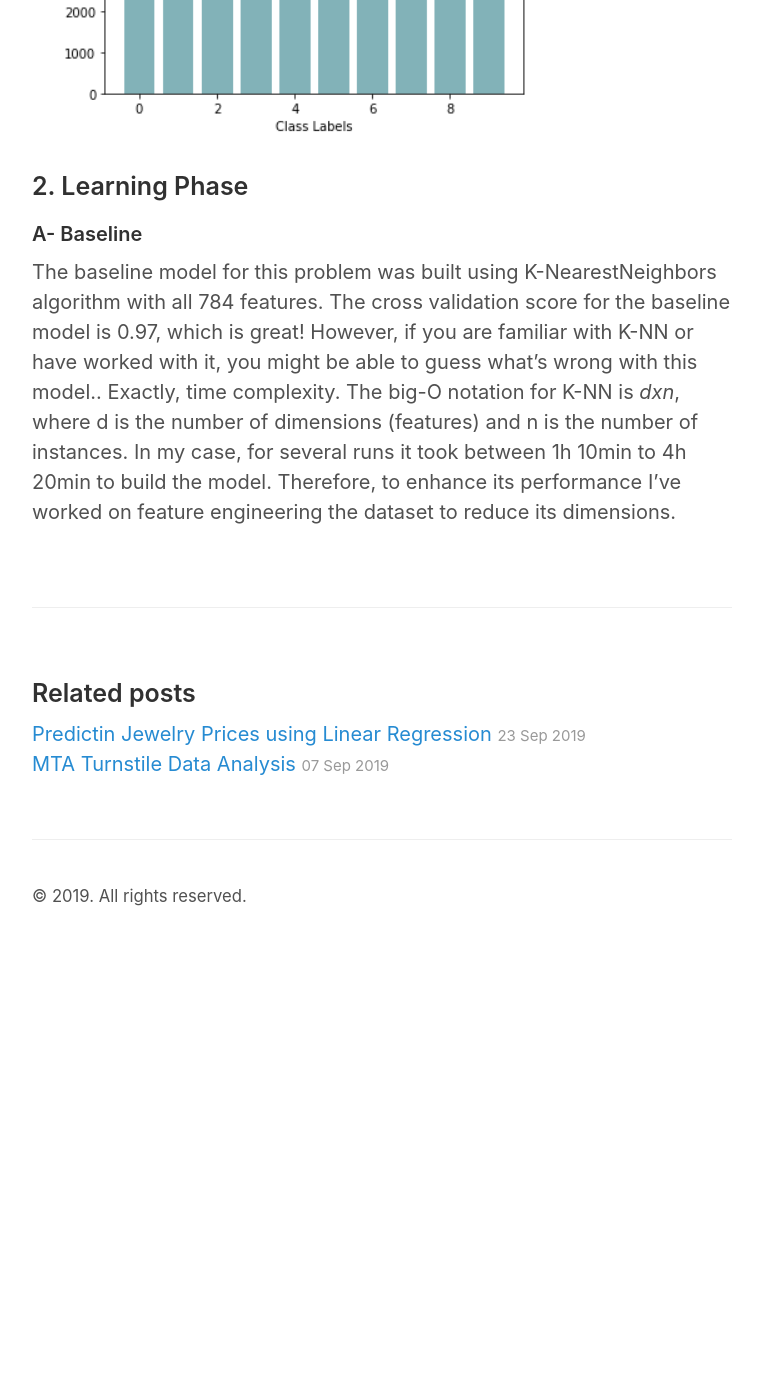
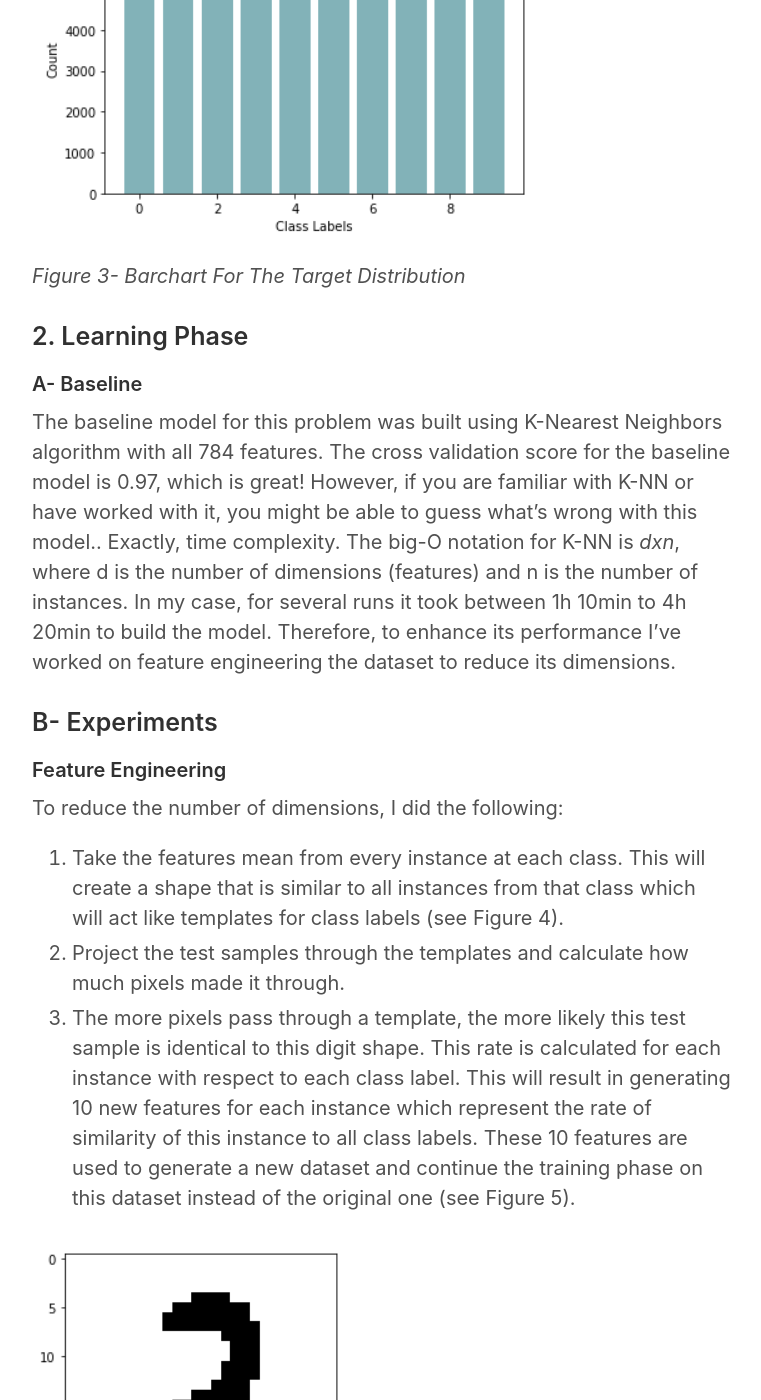
Before and after one commit to reemalmuqbil/reemalmuqbil.github.io, a Jekyll site: the page built from _posts/2019-10-12-Digits-Recognition-Using-KNN-Machine-Learning-Algorithm.md, in a window 1280 px wide and 1400 px high, scrolled down 2108 px. Shown: the whole window, without its empty margins (258-1019 px from the left). Built offline with Jekyll 4.4.1, drawn with Linux system fonts in a browser that asks for light colours; before the commit the page ends 3058 px from its top, so only the background shows below that; some of the changed text lies outside the part shown.

Commit message:
added feature engineering for digits recognition

```diff
--- a/_posts/2019-10-12-Digits-Recognition-Using-KNN-Machine-Learning-Algorithm.md
+++ b/_posts/2019-10-12-Digits-Recognition-Using-KNN-Machine-Learning-Algorithm.md
@@ -13,13 +13,30 @@
 This article is going to use a popular open source dataset called [MNIST original](https://www.kaggle.com/avnishnish/mnist-original). It is a dataset consisting of 70,000 images of handwritten digits. The features are the pixels of the image which are 784 pixels and a class label which is the digit value.
 This is what the dataset looks like:
 ![dataset-sample]({{site.url}}/images/digits-recognition/dataset-sample.png)
+*Figure 1- Sample From Dataset*
 
 Let's take a look at what the features represent after reshaping the 784 features set (pixels) into a square matrix of size 28x28 and plot each pixel color value.
 ![sample-point]({{site.url}}/images/digits-recognition/sample-point.png)
+*Figure 2- Features Representation For a Single Data Point*
 
 And the barchart below represents the classes distribution for this dataset, this shows that we don't have to worry about class imbalance issues because the dataset is fairly balanced.
 ![target-dist]({{site.url}}/images/digits-recognition/target-distribution.png)
+*Figure 3- Barchart For The Target Distribution*
 
 ### 2. Learning Phase
 #### A- Baseline
-The baseline model for this problem was built using K-NearestNeighbors algorithm with all 784 features. The cross validation score for the baseline model is 0.97, which is great! However, if you are familiar with K-NN or have worked with it, you might be able to guess what's wrong with this model.. Exactly, time complexity. The big-O notation for K-NN is _dxn_, where d is the number of dimensions (features) and n is the number of instances. In my case, for several runs it took between 1h 10min to 4h 20min to build the model. Therefore, to enhance its performance I've worked on feature engineering the dataset to reduce its dimensions.
+The baseline model for this problem was built using K-Nearest Neighbors algorithm with all 784 features. The cross validation score for the baseline model is 0.97, which is great! However, if you are familiar with K-NN or have worked with it, you might be able to guess what's wrong with this model.. Exactly, time complexity. The big-O notation for K-NN is _dxn_, where d is the number of dimensions (features) and n is the number of instances. In my case, for several runs it took between 1h 10min to 4h 20min to build the model. Therefore, to enhance its performance I've worked on feature engineering the dataset to reduce its dimensions.
+
+### B- Experiments
+#### Feature Engineering
+To reduce the number of dimensions, I did the following:
+1. Take the features mean from every instance at each class. This will create a shape that is similar to all instances from that class which will act like templates for class labels (see Figure 4).
+2. Project the test samples through the templates and calculate how much pixels made it through.
+3. The more pixels pass through a template, the more likely this test sample is identical to this digit shape. This rate is calculated for each instance with respect to each class label.
+This will result in generating 10 new features for each instance which represent the rate of similarity of this instance to all class labels. These 10 features are used to generate a new dataset and continue the training phase on this dataset instead of the original one (see Figure 5).
+
+![number2-mask]({{site.url}}/images/digits-recognition/mask2.png)
+*Figure 4- Template For Class Two*
+
+![feature-engineered-dataset]({{site.url}}/images/digits-recognition/new-dataset.png)
+*Figure 5- Template For Class Two*
```
Also changed, not shown: images/digits-recognition/mask2.png (added), images/digits-recognition/new-dataset.png (added), 3 other files.
